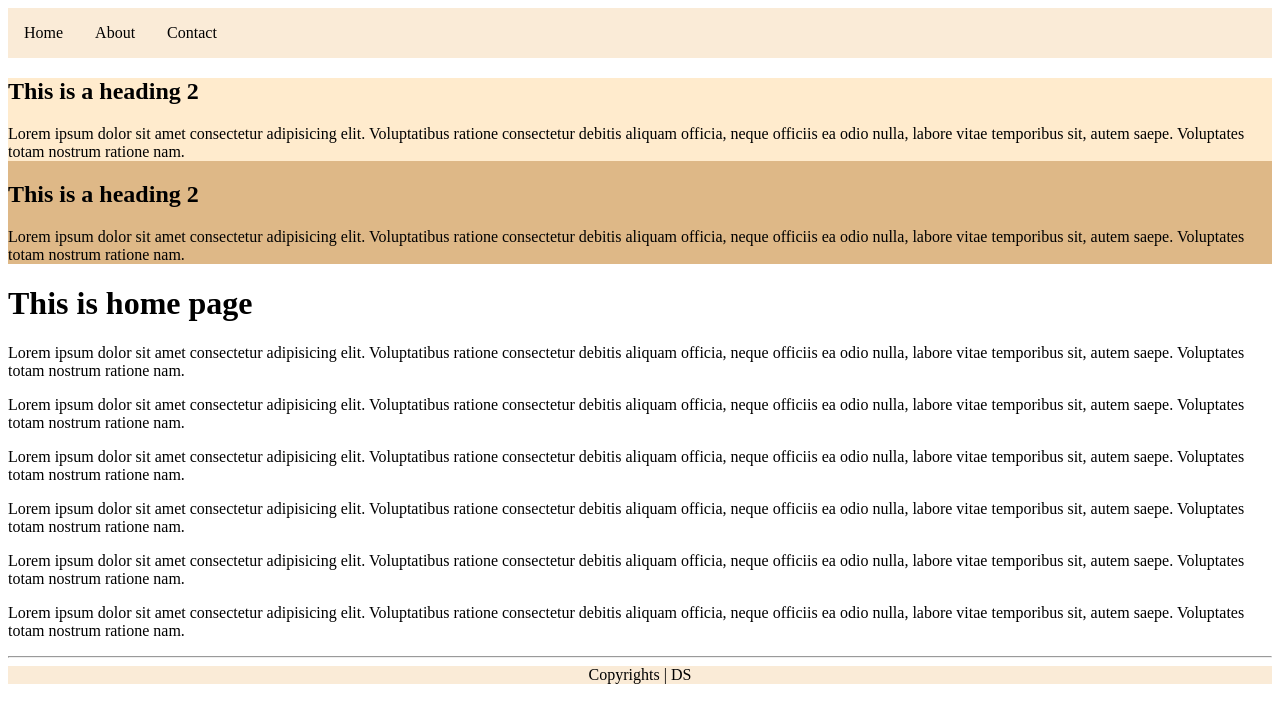
After one commit to arianadigitalschool/IREX, a PHP site: page / in a window 1280 px wide. The commit adds this page. Shown: the top 723 px of the page. Run offline with PHP 8.4, Linux system fonts and the light colour scheme.

Commit message:
small changes

```diff
--- /dev/null
+++ b/Lesson 8-9/index.html
@@ -0,0 +1,43 @@
+<!DOCTYPE html>
+<html lang="en">
+<head>
+    <meta charset="UTF-8">
+    <meta name="viewport" content="width=device-width, initial-scale=1.0">
+    <title>Document</title>
+    <link rel="stylesheet" href="style.css">
+</head>
+<body>
+    <header>
+    <nav>
+        <ul>
+            <li><a href="index.html">Home</a></li>
+            <li><a href="about.html">About</a></li>
+            <li><a href="contact.html">Contact</a></li>
+        </ul>
+    </nav>
+    </header>
+    <main>
+    <div id="article">
+        <article id="h2">
+            <h2>This is a heading 2</h2>
+            <p>Lorem ipsum dolor sit amet consectetur adipisicing elit. Voluptatibus ratione consectetur debitis aliquam officia, neque officiis ea odio nulla, labore vitae temporibus sit, autem saepe. Voluptates totam nostrum ratione nam.</p>
+        </article>
+        <article>
+            <h2>This is a heading 2</h2>
+            <p>Lorem ipsum dolor sit amet consectetur adipisicing elit. Voluptatibus ratione consectetur debitis aliquam officia, neque officiis ea odio nulla, labore vitae temporibus sit, autem saepe. Voluptates totam nostrum ratione nam.</p>
+        </article>
+    </div>
+    <h1>This is home page</h1>
+    <p>Lorem ipsum dolor sit amet consectetur adipisicing elit. Voluptatibus ratione consectetur debitis aliquam officia, neque officiis ea odio nulla, labore vitae temporibus sit, autem saepe. Voluptates totam nostrum ratione nam.</p>
+    <p>Lorem ipsum dolor sit amet consectetur adipisicing elit. Voluptatibus ratione consectetur debitis aliquam officia, neque officiis ea odio nulla, labore vitae temporibus sit, autem saepe. Voluptates totam nostrum ratione nam.</p>
+    <p>Lorem ipsum dolor sit amet consectetur adipisicing elit. Voluptatibus ratione consectetur debitis aliquam officia, neque officiis ea odio nulla, labore vitae temporibus sit, autem saepe. Voluptates totam nostrum ratione nam.</p>
+    <p>Lorem ipsum dolor sit amet consectetur adipisicing elit. Voluptatibus ratione consectetur debitis aliquam officia, neque officiis ea odio nulla, labore vitae temporibus sit, autem saepe. Voluptates totam nostrum ratione nam.</p>
+    <p>Lorem ipsum dolor sit amet consectetur adipisicing elit. Voluptatibus ratione consectetur debitis aliquam officia, neque officiis ea odio nulla, labore vitae temporibus sit, autem saepe. Voluptates totam nostrum ratione nam.</p>
+    <p>Lorem ipsum dolor sit amet consectetur adipisicing elit. Voluptatibus ratione consectetur debitis aliquam officia, neque officiis ea odio nulla, labore vitae temporibus sit, autem saepe. Voluptates totam nostrum ratione nam.</p>
+    <hr>
+</main>
+    <footer>
+        Copyrights | DS
+    </footer>
+</body>
+</html>
--- a/Lesson 8/style.css
+++ b/Lesson 8-9/style.css
@@ -23,3 +23,16 @@ li a:hover{
     background-color: bisque;
     color: white;
 }
+
+#article{
+    background-color: burlywood;
+}
+
+#h2{
+    background-color:blanchedalmond;
+}
+
+footer{
+    text-align: center;
+    background-color: antiquewhite;
+}
```
Also changed, not shown: Lesson 8/index.html (deleted, +0 -22 lines), Lesson 5/index.html (renamed from lesson5/index.html), Lesson 6/index.html (renamed from lesson6/index.html), Lesson 8-9/about.html (renamed from Lesson 8/about.html), Lesson 8-9/contact.html (renamed from Lesson 8/contact.html), Lesson 8-9/svg.html (renamed from Lesson 8/svg.html).
